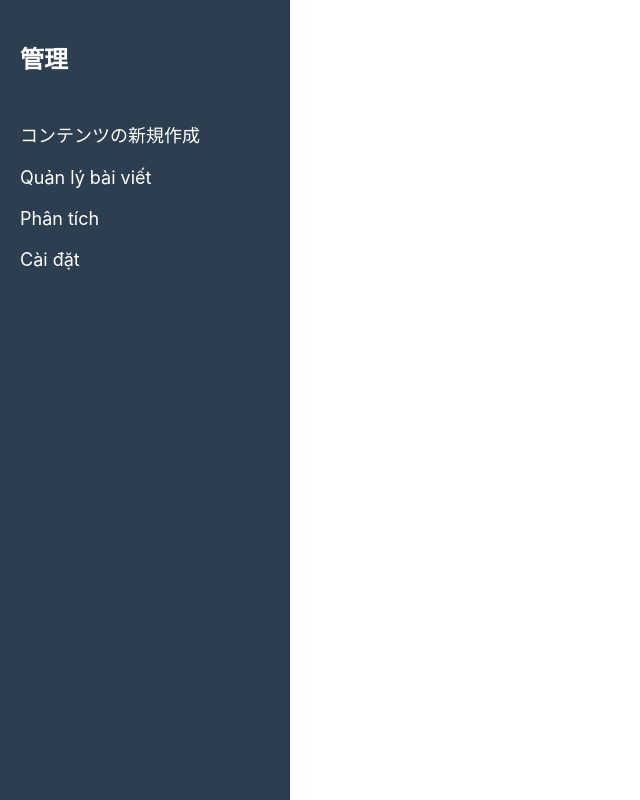
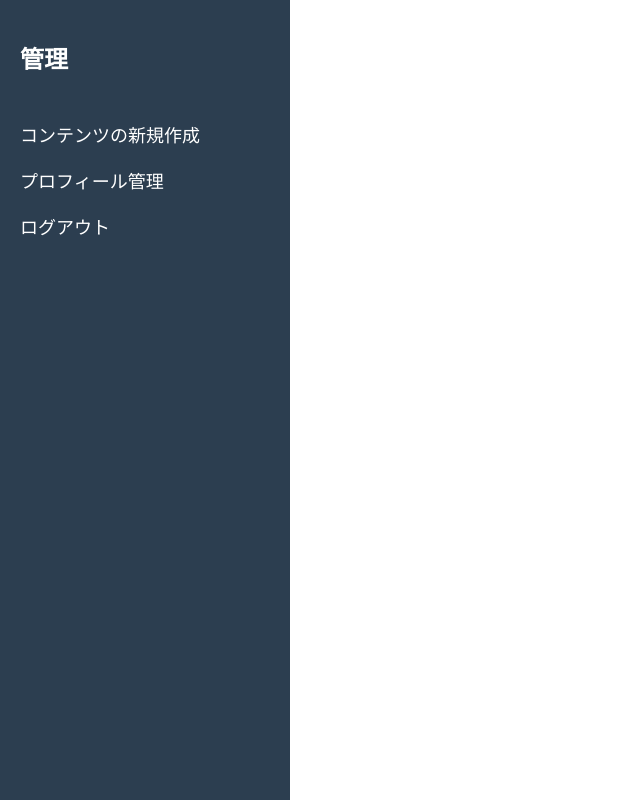
Before and after one commit to VanTri2023/van_tri_blog_web, a React (Create React App) app in the folder my-web-blog/: page /admin in a window 1280 px wide. Shown: the whole page, without its empty margins (0-640 px from the left). Built offline with nearby package versions, Linux system fonts and the light colour scheme.

Commit message:
管理者ページのSidebarにプロフィール管理、ログアウトを追加 App.js にRoute追加

```diff
--- a/my-web-blog/src/App.js
+++ b/my-web-blog/src/App.js
@@ -4,7 +4,7 @@ import DashBoard_GenUser from './DashBoard/DashBoard_GenUser.jsx';
 import DashBoardForAdmin from './DashBoard/DashBoardForAdmin.jsx';
 import LoginForm from './DashBoard/Header/LoginForm/LoginForm.jsx';
 import PostDetail from './DashBoard/Post/PostDetail.jsx';
-
+import ManagerProfile from './DashBoard/ManagerProfile/ManagerProfile.jsx';
 function App() {
   const [isLoggedIn, setIsLoggedIn] = useState(false);
   const [user, setUser] = useState(null);
@@ -21,6 +21,7 @@ function App() {
           <Route path="*" element={<DashBoard_GenUser />} />
           <Route path="/admin" element={<DashBoardForAdmin />} />
           <Route path="/create-new-post" element={<PostDetail />} />
+          <Route path="/manage-profile" element={<ManagerProfile />} />
         </Routes>
 
         {/* Hiển thị form đăng nhập nếu chưa đăng nhập */}
--- a/my-web-blog/src/DashBoard/DashBoardForAdmin.jsx
+++ b/my-web-blog/src/DashBoard/DashBoardForAdmin.jsx
@@ -1,8 +1,13 @@
 
 import Sidebar from './Sidebar/Sidebar.jsx';
+
 function DashBoardForAdmin(){
     return(
-        <Sidebar></Sidebar>
+        <>
+
+            <Sidebar></Sidebar>
+        </>
+
     );
 }
 export default DashBoardForAdmin
--- /dev/null
+++ b/my-web-blog/src/DashBoard/ManagerProfile/ManagerProfile.jsx
@@ -0,0 +1,10 @@
+import React from 'react';
+import { useNavigate } from 'react-router-dom';
+
+function ManagerProfile(){
+    const navigate = useNavigate();
+    return(
+        <h1>ManagerProfile</h1>
+    );
+}
+export default ManagerProfile
--- a/my-web-blog/src/DashBoard/Sidebar/Sidebar.jsx
+++ b/my-web-blog/src/DashBoard/Sidebar/Sidebar.jsx
@@ -9,12 +9,12 @@ function Sidebar() {
     navigate('/create-new-post');
   };
 
-  const handleManagePosts = () => {
-    navigate('/manage-posts');
+  const handleManageProfile = () => {
+    navigate('/manage-profile');
   };
 
-  const handleAnalytics = () => {
-    navigate('/analytics');
+  const handleLogout = () => {
+    navigate('/');
   };
 
   const handleSettings = () => {
@@ -31,20 +31,16 @@ function Sidebar() {
           </button>
         </li>
         <li className="sidebar-item">
-          <button onClick={handleManagePosts} className="sidebar-link">
-            Quản lý bài viết
+          <button onClick={handleManageProfile} className="sidebar-link">
+          プロフィール管理
           </button>
         </li>
         <li className="sidebar-item">
-          <button onClick={handleAnalytics} className="sidebar-link">
-            Phân tích
+          <button onClick={handleLogout} className="sidebar-link">
+          ログアウト
           </button>
         </li>
-        <li className="sidebar-item">
-          <button onClick={handleSettings} className="sidebar-link">
-            Cài đặt
-          </button>
-        </li>
+
       </ul>
     </div>
   );
```
Also changed, not shown: my-web-blog/src/DashBoard/ManagerProfile/ManagerProfile.css (added).
